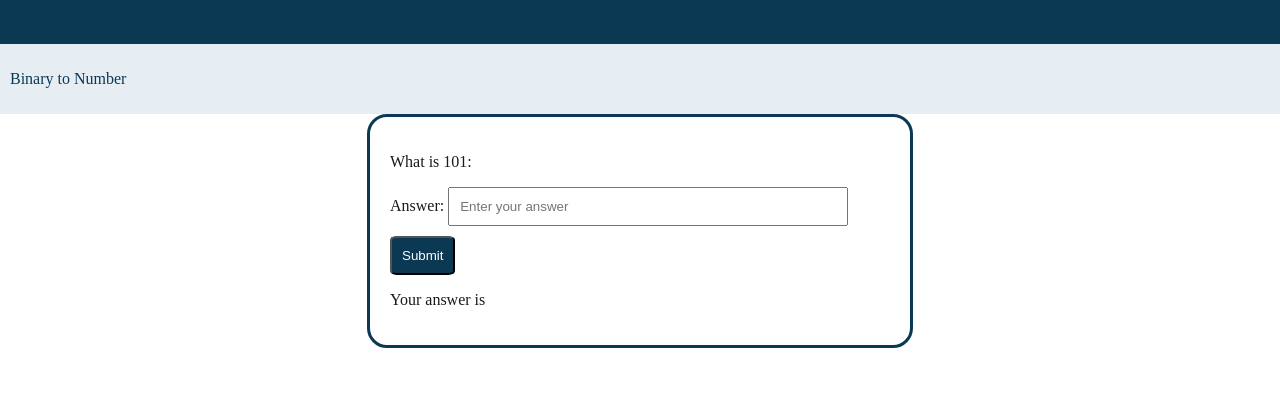
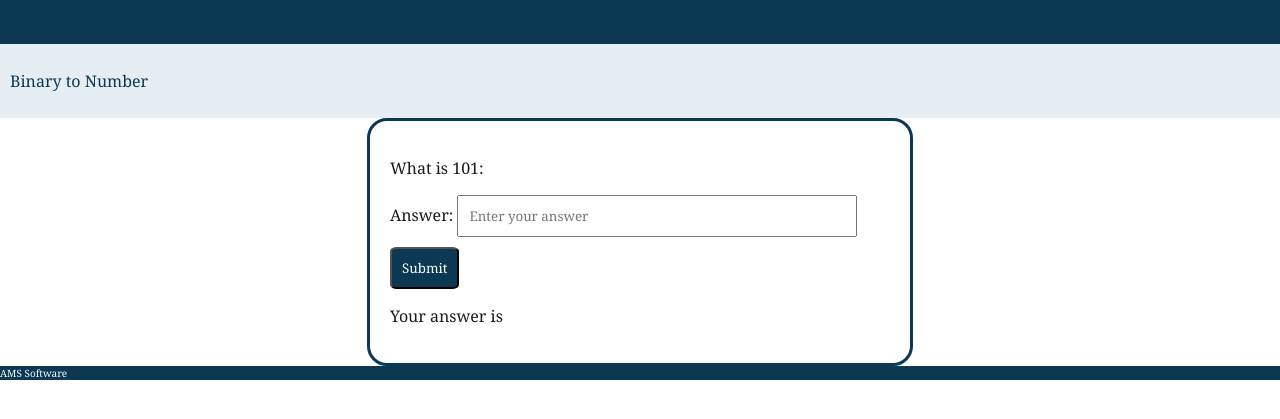
Before and after one commit to hoogens/help-binary, a plain HTML site: page index.html in a window 1280 px wide. Shown: the part 105-524 px from the top of the page. Drawn offline with Linux system fonts and the light colour scheme.

Commit message:
feat(footer): started footer

```diff
--- a/index.html
+++ b/index.html
@@ -6,6 +6,9 @@
     <title>Help, Binary</title>
 
     <style>
+    * {
+        font-family: Georgia, 'Times New Roman', Times, serif;
+    }
 
     body {
         margin: 0
@@ -14,7 +17,6 @@
     .header {
         padding: 20px;
         text-align: left;
-        font-family: Georgia, 'Times New Roman', Times, serif;
         font-size: 20px;
         color: #FFFFFF;
         background-color: #0B3954;
@@ -60,12 +62,21 @@
         border-radius: 10%;
     }
 
+    .footer {
+        position: fixed;
+        width: 100%;
+        left: 0;
+
+        color: #FFFFFF;
+        background-color: #0B3954;
+        font-size: 10px;
+    }
     </style>
 </head>
 
 <body>
     <div class="header">
-        <h1 id="aa">Help, Binary!</h1>
+        <h1 id="title">Help, Binary!</h1>
     </div>
 
     <div class="toc">
@@ -87,6 +98,10 @@
 
         <!-- Feedback element -->
          <p>Your answer is <span id="feedback_answer"></span></p>
+    </div>
+
+    <div class="footer">
+        <footer>AMS Software</footer>
     </div>
 
     <!----------------------------------------------------->
```
